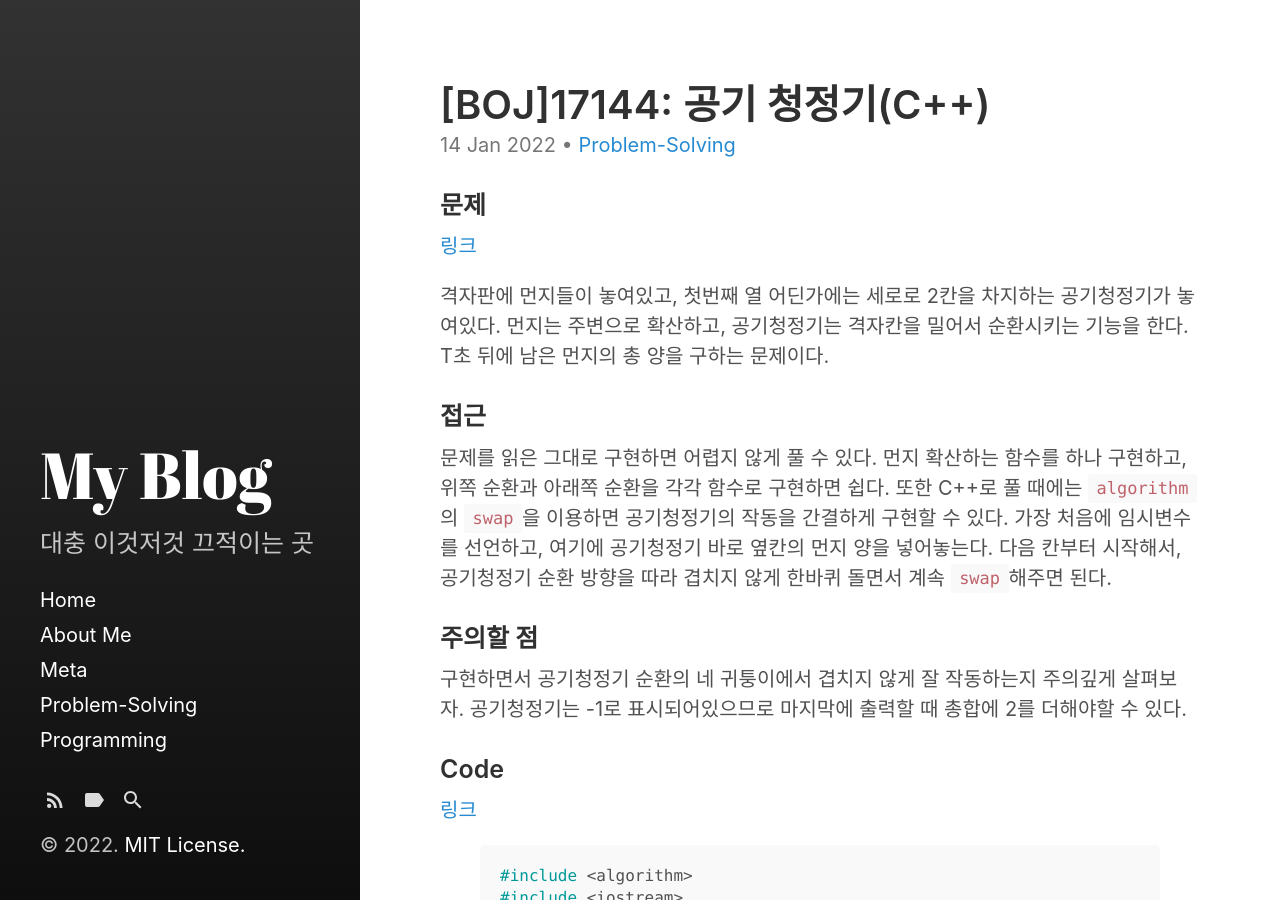
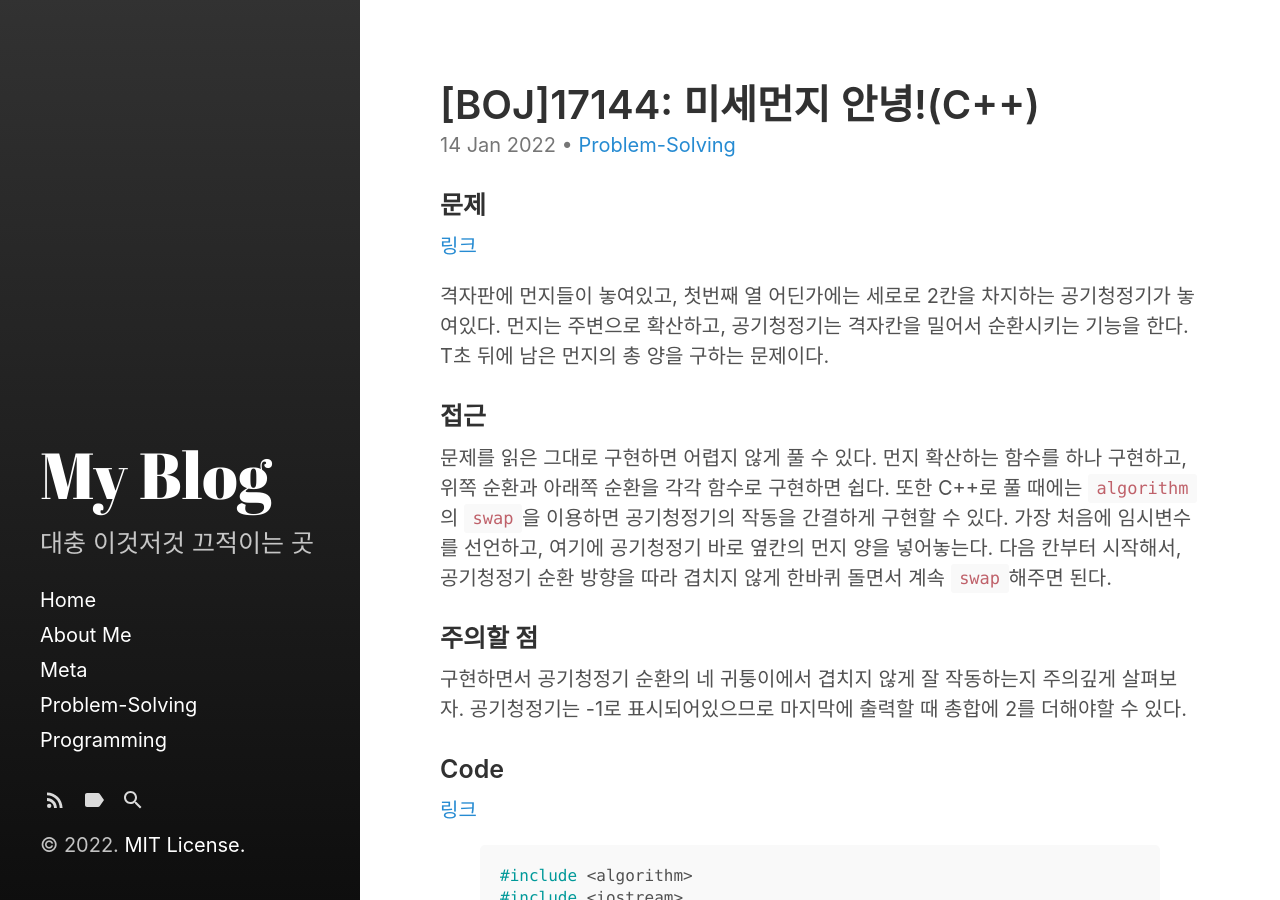
Before and after one commit to SeminKim/seminkim.github.io, a Jekyll site: the page built from _posts/2022-01-14-[BOJ]17144미세먼지안녕.md, in a window 1280 px wide and 900 px high. Built offline with Jekyll 4.4.1, drawn with Linux system fonts in a browser that asks for light colours; comment, search, counter and statistics services are not loaded.

Commit message:
modify post name: boj17144

```diff
--- a/_posts/2022-01-14-[BOJ]17144공기청정기.md
+++ b/_posts/2022-01-14-[BOJ]17144미세먼지안녕.md
@@ -1,6 +1,6 @@
 ---
 layout: post
-title:  "[BOJ]17144: 공기 청정기(C++)"
+title:  "[BOJ]17144: 미세먼지 안녕!(C++)"
 date:   2022-01-14 18:10:00 +0900
 categories: Problem-Solving
 tags: BOJ 삼성SW역량테스트기출 C++
```
